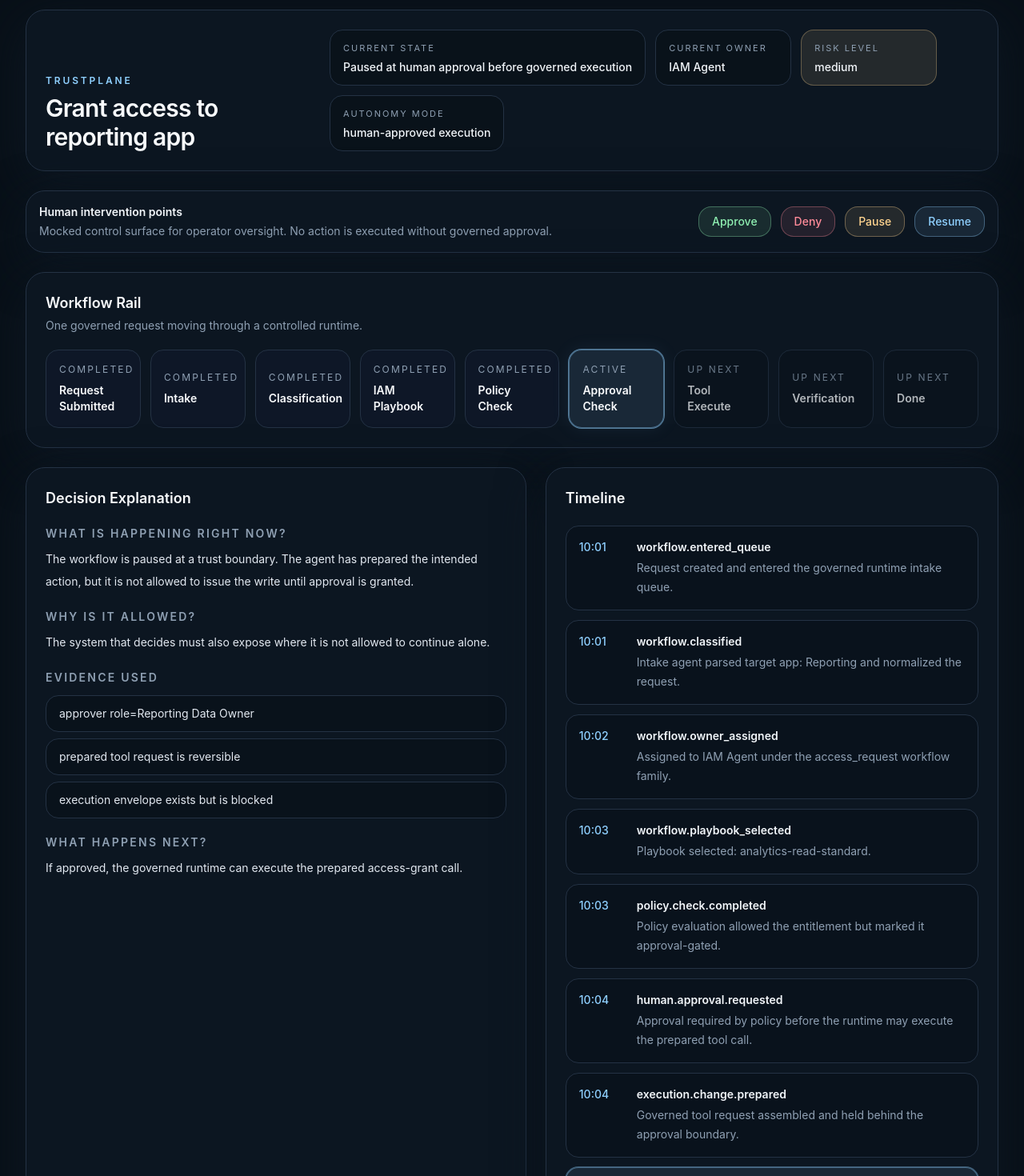
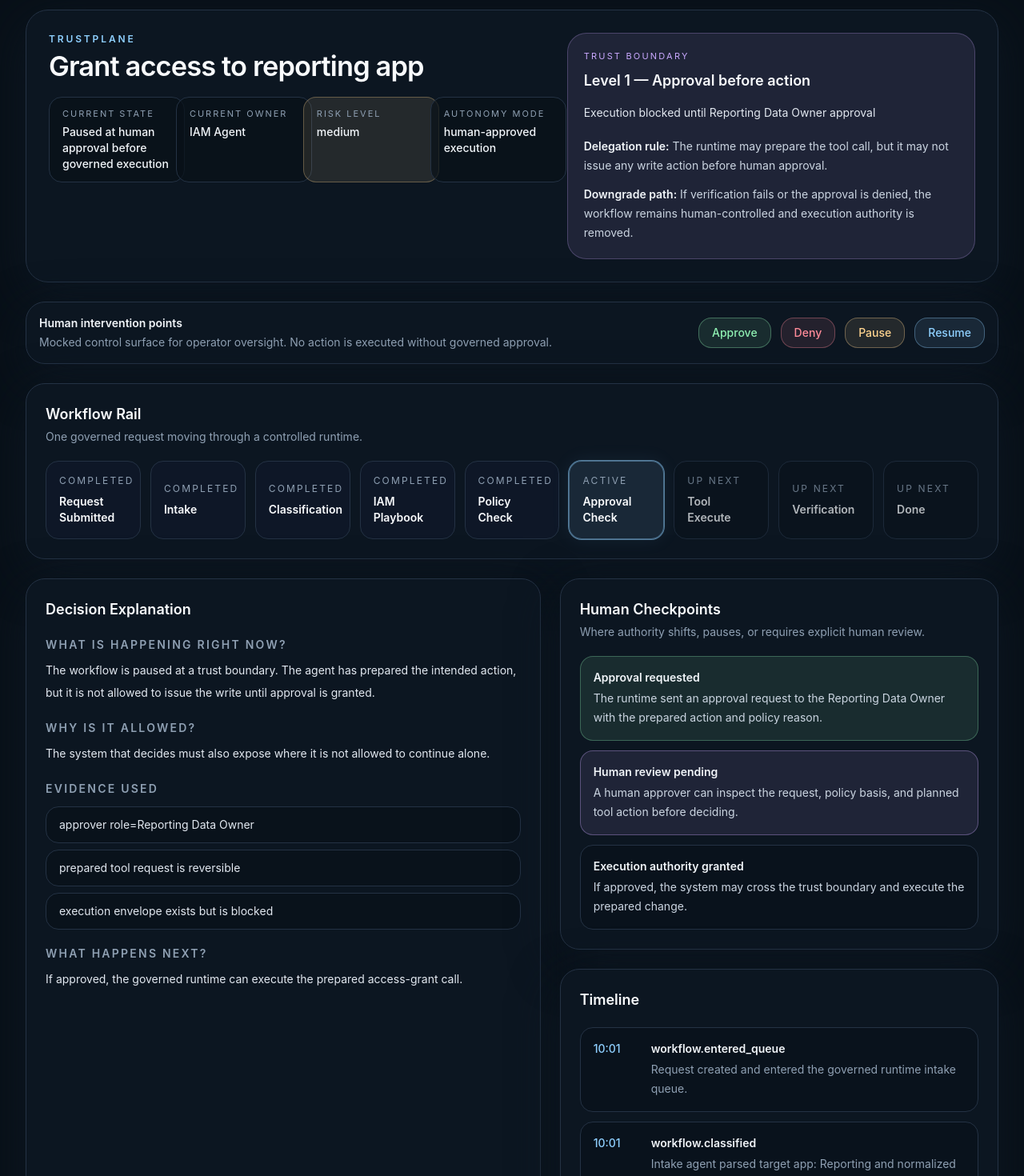
Before and after one commit to PhiliXiR/TrustPlane, a React (Vite) app: page / in a window 1280 px wide. Shown: the part 20-1490 px from the top of the page at 80% size. Built offline with nearby package versions, Linux system fonts and the light colour scheme.

Commit message:
Refine TrustPlane control-plane hierarchy

```diff
--- a/src/App.tsx
+++ b/src/App.tsx
@@ -8,7 +8,7 @@ import { PlaybookCard } from './components/PlaybookCard';
 import { RequestHeader } from './components/RequestHeader';
 import { TimelinePanel } from './components/TimelinePanel';
 import { WorkflowRail } from './components/WorkflowRail';
-import { executionSteps, humanCheckpoints, inspections, playbook, request, stages, timeline } from './mockData';
+import { executionSteps, humanCheckpoints, inspections, playbook, request, stages, timeline, trustModel } from './mockData';
 
 export default function App() {
   const [selectedStageId, setSelectedStageId] = useState(stages.find((stage) => stage.status === 'current')?.id ?? stages[0].id);
@@ -30,28 +30,28 @@ export default function App() {
   return (
     <div className="min-h-screen bg-transparent px-4 py-8 text-slate-100 lg:px-8">
       <div className="mx-auto flex max-w-[1500px] flex-col gap-6">
-        <RequestHeader request={request} />
+        <RequestHeader request={request} trustModel={trustModel} />
         <ApprovalBar />
         <WorkflowRail stages={stages} selectedStageId={selectedStageId} onSelect={setSelectedStageId} />
 
-        <div className="grid gap-6 xl:grid-cols-[1.05fr_0.95fr]">
+        <div className="grid gap-6 xl:grid-cols-[1.08fr_0.92fr]">
           <DecisionPanel stage={selectedStage} />
-          <TimelinePanel timeline={timeline} selectedEventId={selectedEventId} onSelect={setSelectedEventId} />
+          <div className="space-y-6">
+            <HumanCheckpointsPanel checkpoints={humanCheckpoints} />
+            <TimelinePanel timeline={timeline} selectedEventId={selectedEventId} onSelect={setSelectedEventId} />
+          </div>
         </div>
 
-        <div className="grid gap-6 xl:grid-cols-2">
-          <HumanCheckpointsPanel checkpoints={humanCheckpoints} />
+        <div className="grid gap-6 xl:grid-cols-[1.1fr_0.9fr]">
           <ExecutionTracePanel steps={executionSteps} />
+          <PlaybookCard playbook={playbook} />
         </div>
 
-        <div className="grid gap-6 xl:grid-cols-[0.8fr_1.2fr]">
-          <PlaybookCard playbook={playbook} />
-          <InspectionDrawer
-            open={inspectionOpen}
-            record={selectedInspection}
-            onToggle={() => setInspectionOpen((value) => !value)}
-          />
-        </div>
+        <InspectionDrawer
+          open={inspectionOpen}
+          record={selectedInspection}
+          onToggle={() => setInspectionOpen((value) => !value)}
+        />
       </div>
     </div>
   );
--- a/src/components/RequestHeader.tsx
+++ b/src/components/RequestHeader.tsx
@@ -1,25 +1,47 @@
 import type { RequestModel } from '../types';
 
-type Props = { request: RequestModel };
+type Props = {
+  request: RequestModel;
+  trustModel: {
+    level: string;
+    currentBoundary: string;
+    delegationRule: string;
+    downgradeRule: string;
+  };
+};
 
 const pillStyles: Record<string, string> = {
   medium: 'border-warn/30 text-warn bg-warn/10',
   'human-approved execution': 'border-accent/30 text-accent bg-accent/10',
 };
 
-export function RequestHeader({ request }: Props) {
+export function RequestHeader({ request, trustModel }: Props) {
   return (
-    <section className="rounded-3xl border border-line bg-panel/95 p-6 shadow-panel">
-      <div className="flex flex-col gap-5 lg:flex-row lg:items-end lg:justify-between">
+    <section className="rounded-[28px] border border-line bg-panel/95 p-6 shadow-panel lg:p-7">
+      <div className="grid gap-6 xl:grid-cols-[1.1fr_0.9fr]">
         <div>
           <p className="mb-2 text-xs font-semibold uppercase tracking-[0.24em] text-accent">TrustPlane</p>
-          <h1 className="text-3xl font-semibold tracking-tight text-slate-50">{request.title}</h1>
+          <h1 className="text-3xl font-semibold tracking-tight text-slate-50 lg:text-[2.15rem]">{request.title}</h1>
+          <div className="mt-5 grid gap-3 sm:grid-cols-2 xl:grid-cols-4">
+            <StatusPill label="Current state" value={request.state} />
+            <StatusPill label="Current owner" value={request.owner} />
+            <StatusPill label="Risk level" value={request.risk} tone={pillStyles[request.risk]} />
+            <StatusPill label="Autonomy mode" value={request.autonomyMode} tone={pillStyles[request.autonomyMode]} />
+          </div>
         </div>
-        <div className="flex flex-wrap gap-3 text-sm">
-          <StatusPill label="Current state" value={request.state} />
-          <StatusPill label="Current owner" value={request.owner} />
-          <StatusPill label="Risk level" value={request.risk} tone={pillStyles[request.risk]} />
-          <StatusPill label="Autonomy mode" value={request.autonomyMode} tone={pillStyles[request.autonomyMode]} />
+
+        <div className="rounded-3xl border border-violet/25 bg-violet/10 p-5">
+          <div className="text-[11px] uppercase tracking-[0.2em] text-violet">Trust boundary</div>
+          <div className="mt-2 text-lg font-semibold text-slate-50">{trustModel.level}</div>
+          <p className="mt-3 text-sm leading-7 text-slate-200">{trustModel.currentBoundary}</p>
+          <div className="mt-4 space-y-3 text-sm leading-6 text-slate-300">
+            <div>
+              <span className="font-semibold text-slate-100">Delegation rule:</span> {trustModel.delegationRule}
+            </div>
+            <div>
+              <span className="font-semibold text-slate-100">Downgrade path:</span> {trustModel.downgradeRule}
+            </div>
+          </div>
         </div>
       </div>
     </section>
--- a/src/mockData.ts
+++ b/src/mockData.ts
@@ -6,6 +6,13 @@ export const request: RequestModel = {
   owner: 'IAM Agent',
   risk: 'medium',
   autonomyMode: 'human-approved execution',
+};
+
+export const trustModel = {
+  level: 'Level 1 — Approval before action',
+  currentBoundary: 'Execution blocked until Reporting Data Owner approval',
+  delegationRule: 'The runtime may prepare the tool call, but it may not issue any write action before human approval.',
+  downgradeRule: 'If verification fails or the approval is denied, the workflow remains human-controlled and execution authority is removed.',
 };
 
 export const stages: Stage[] = [
```
